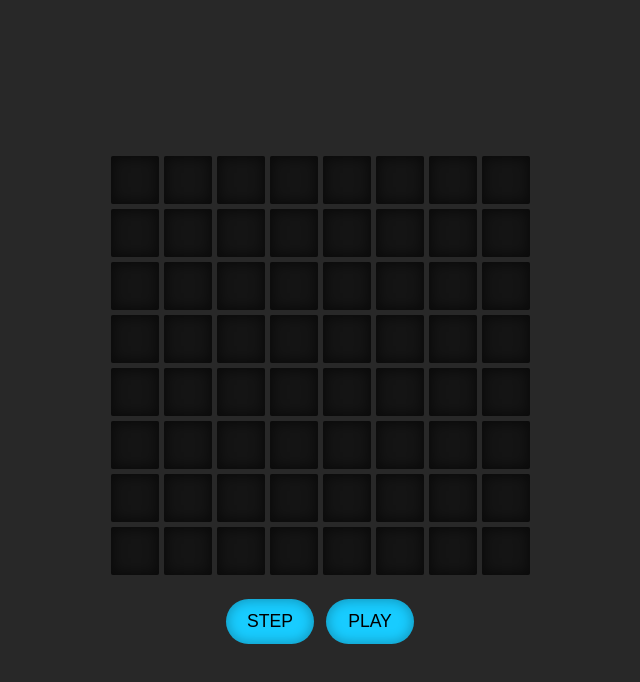
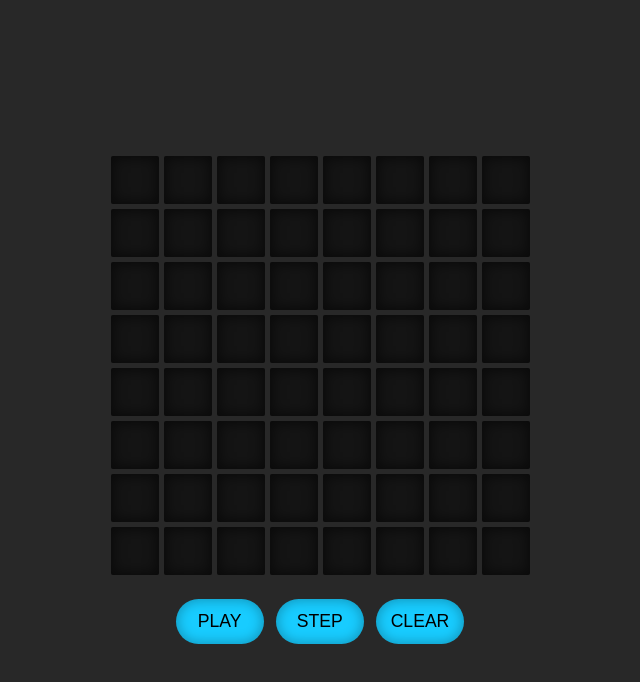
Before and after one commit to jessefischer/conway-synth, a React (Create React App) app: page / in a window 1280 px wide. Shown: the top 682 px of the page, without its empty margins (320-960 px from the left). Built offline with nearby package versions, Linux system fonts and the light colour scheme.

Commit message:
feat: add Clear function

```diff
--- a/src/components/App/App.tsx
+++ b/src/components/App/App.tsx
@@ -52,6 +52,10 @@ export const App = () => {
     );
   };
 
+  const handleClear = () => {
+    setCellStates(Array(height).fill(Array(width).fill(false)));
+  };
+
   const setCellState = (x: number, y: number, state: boolean) => {
     const newCellStates = cellStates.map((row, i) => {
       if (i === y) {
@@ -82,10 +86,11 @@ export const App = () => {
     <div className={styles.app}>
       <Board {...{ height, width, cellStates, setCellState }} />
       <div className={styles.controls}>
-        <button onClick={updateCellStates}>Step</button>
         <button onClick={() => (isPlaying ? handleStop() : handlePlay())}>
           {isPlaying ? "Stop" : "Play"}
         </button>
+        <button onClick={updateCellStates}>Step</button>
+        <button onClick={handleClear}>Clear</button>
       </div>
     </div>
   );
```
